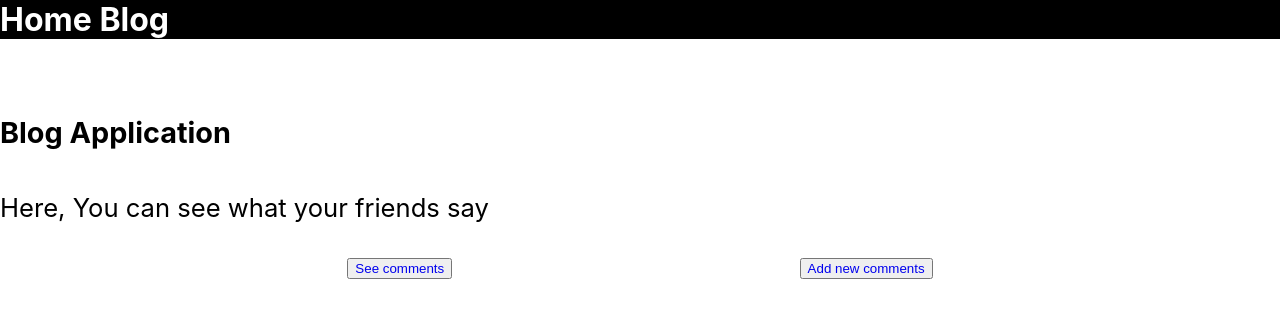
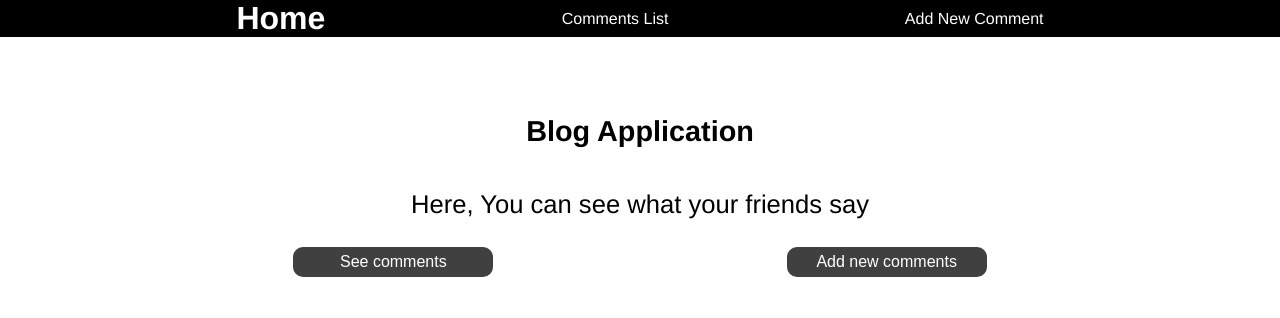
Before and after one commit to JhonathanMusa/blog_application, a React (Create React App) app in the folder public/: page / in a window 1280 px wide. Shown: the top 318 px of the page. Built offline with nearby package versions, Linux system fonts and the light colour scheme.

Commit message:
adding somes styles 2

```diff
--- a/public/src/App.css
+++ /dev/null
@@ -1,13 +0,0 @@
-.btn-jumbo{
-    display: flex;
-    flex-direction: row;
-    justify-content: space-evenly;
-}
-
-.text-light{
-    text-decoration: none !important;
-}
-
-.nav-link{
-    color: #fff !important;
-}
--- a/public/src/App.js
+++ b/public/src/App.js
@@ -1,10 +1,9 @@
 import React from "react";
 import { Nav } from "./components/Nav";
-import styles from "./components/Nav.module.css"
 
 const App = () => {
   return (
-    <div className={styles.gridContainer}>
+    <div className="grid-container">
       <Nav />
     </div>
   );
--- a/public/src/components/Home.js
+++ b/public/src/components/Home.js
@@ -1,25 +1,26 @@
-import React from "react";
-import "../App.css";
 import { Link } from "react-router-dom";
+import styles from "./Nav.module.css";
 
 export const Home = () => {
   return (
     <div>
-      <h1 className="display-4">Blog Application</h1>
-      <p className="lead">Here, You can see what your friends say</p>
+      <h1>Blog Application</h1>
+      <p className={styles.paragraph}>
+        Here, You can see what your friends say
+      </p>
 
-      <div className="btn-jumbo">
+      <div className={styles.navButtons}>
         <div>
-          <button className="btn btn-dark">
-            <Link className="text-light" to="/comments">
+          <button className={styles.btnNavs}>
+            <Link className={styles.btnNavsLinks} to="/comments">
               See comments
             </Link>
           </button>
         </div>
 
         <div>
-          <button className="btn btn-dark">
-            <Link className="text-light" to="/new-comment">
+          <button className={styles.btnNavs}>
+            <Link className={styles.btnNavsLinks} to="/new-comment">
               Add new comments
             </Link>
           </button>
--- a/public/src/components/Nav.js
+++ b/public/src/components/Nav.js
@@ -11,22 +11,18 @@ export const Nav = () => {
     <Router>
       <div>
         <header className={styles.row}>
-          <Link to="/" className={styles.brand}>
-            <div>Home Blog</div>
+          <Link className={styles.brand} aria-current="page" to="/">
+            Home
+          </Link>
+          <Link className={styles.styleLinks} to="/comments">
+            Comments List
+          </Link>
+          <Link className={styles.styleLinks} to="/new-comment">
+            Add New Comment
           </Link>
         </header>
-        <nav>
-          <Link className="nav-link" aria-current="page" to="/">
-            Home
-          </Link>
-          <Link className="nav-link" to="/comments">
-            Comments List
-          </Link>
-          <Link className="nav-link" to="/new-comment">
-            Add New Comment
-          </Link>
-        </nav>
       </div>
+
       <Route path="/" exact component={Home} />
       <Route path="/comments" component={CommentsList} />
       <Route path="/new-comment" component={AddComment} />
--- a/public/src/components/Nav.module.css
+++ b/public/src/components/Nav.module.css
@@ -1,23 +1,13 @@
-.gridContainer {
-  display: grid;
-  grid-template-areas: "header", "main", "footer";
-  grid-template-columns: 1fr;
-  grid-template-rows: 5rem 1fr 5rem;
-  height: 100%;
-}
-
-header {
-  grid-area: header;
-  background-color: black;
-}
-
 .row {
   display: flex;
   flex-wrap: wrap;
-  justify-content: space-between;
+  justify-content: space-evenly;
   align-items: center;
 }
 
+.row.center {
+  justify-content: center;
+}
 
 .brand {
   color: #ffffff;
@@ -25,3 +15,34 @@ header {
   font-weight: bold;
   text-decoration: none;
 }
+
+.styleLinks {
+  color: #fff;
+  text-decoration: none;
+  font-size: 1rem;
+}
+
+.paragraph {
+  text-align: center;
+}
+
+.navButtons {
+  display: flex;
+  justify-content: center;
+  justify-content: space-evenly;
+}
+
+.btnNavs {
+  background: rgb(65, 64, 64);
+  width: 200px;
+  height: 30px;
+  border: none;
+  border-radius: 10px;
+  cursor: pointer;
+}
+
+.btnNavsLinks {
+  color: #fff;
+  text-decoration: none;
+  font-size: 1rem;
+}
--- a/public/src/index.css
+++ b/public/src/index.css
@@ -1,21 +1,30 @@
+html {
+  box-sizing: border-box;
+}
+
 body {
   margin: 0;
-  font-family: -apple-system, BlinkMacSystemFont, "Segoe UI", "Roboto", "Oxygen",
-    "Ubuntu", "Cantarell", "Fira Sans", "Droid Sans", "Helvetica Neue",
-    sans-serif;
+  height: 100vh;
+  font-size: 1.6rem;
+  font-family: Helvetica, Arial, sans-serif;
   -webkit-font-smoothing: antialiased;
   -moz-osx-font-smoothing: grayscale;
-  box-sizing: border-box;
-  height: 100vh;
-  font-size: 1.6rem;
 }
 
-code {
-  font-family: source-code-pro, Menlo, Monaco, Consolas, "Courier New",
-    monospace;
+.grid-container {
+  display: grid;
+  grid-template-areas: "header", "main", "footer";
+  grid-template-columns: 1fr;
+  grid-template-rows: 5rem 1fr 5rem;
+  height: 100%;
+}
+header {
+  grid-area: header;
+  background-color: black;
 }
 
 h1 {
   font-size: 1.8rem;
   padding: 1rem 0;
+  text-align: center;
 }
```
